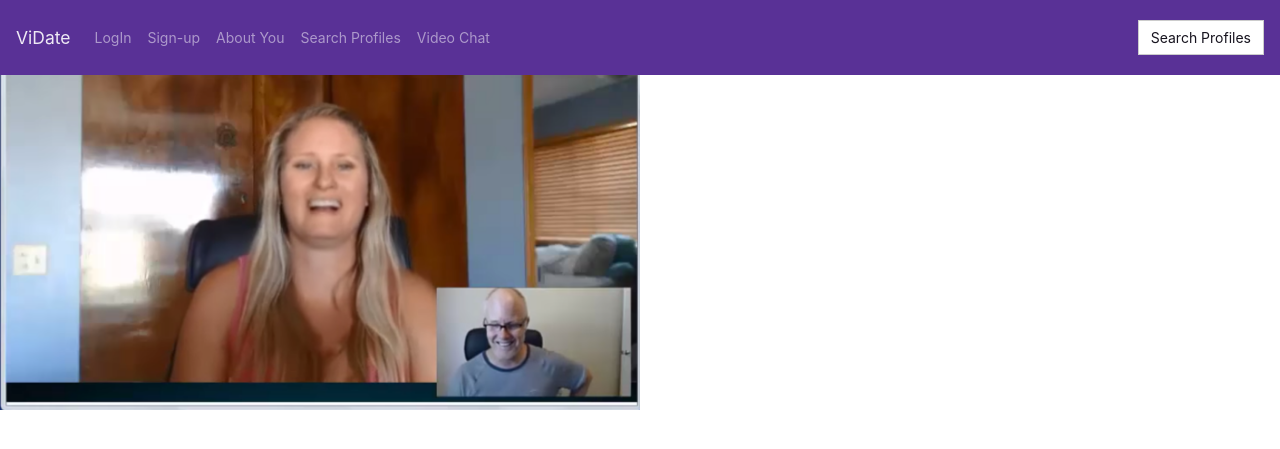
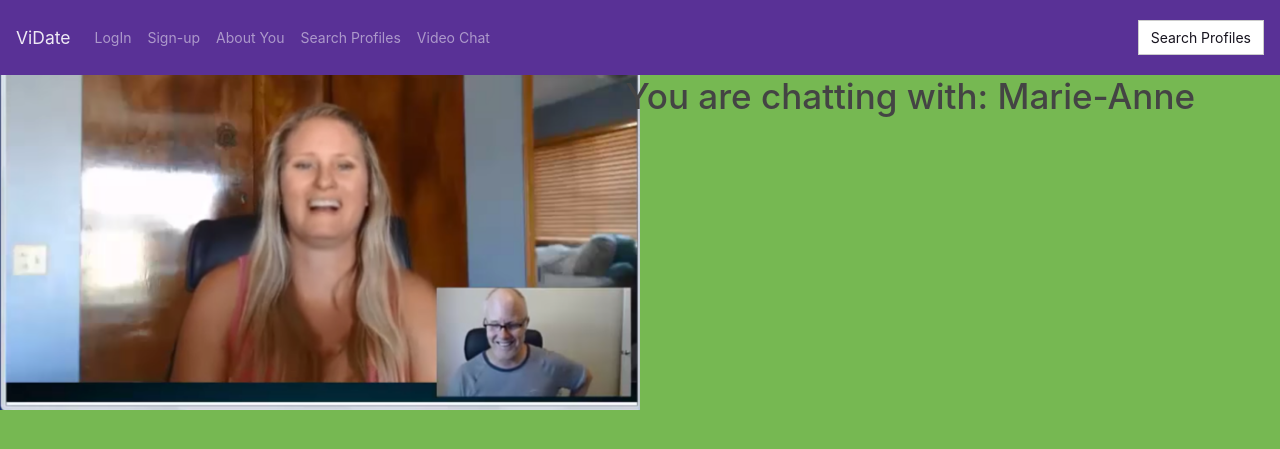
Before and after one commit to GSCrawley/mydatingapp, a Flask app: page /video in a window 1280 px wide. Shown: the top 449 px of the page. Run offline with Flask 2, Linux system fonts and the light colour scheme; some libraries are stand-ins or nearby versions.

Commit message:
made background uniform

```diff
--- a/app.py
+++ b/app.py
@@ -22,6 +22,10 @@ def signup():
 def login():
   return render_template('login.html', login=login)
 
+@app.route('/profiles')
+def profiles():
+  return render_template('profiles.html', profiles=profiles)
+
 @app.route('/video')
 def video():
   return render_template('video.html', video=video)
--- a/profiles.html
+++ /dev/null
@@ -1,6 +0,0 @@
-<!-- templates/profile.html -->
-{% extends 'base.html' %}
-
-{% block content %}
-
-{% endblock %}
--- a/templates/about.html
+++ b/templates/about.html
@@ -55,7 +55,8 @@ License URL: http://creativecommons.org/licenses/by/3.0/
 						<option value="Friends w/Benefits">
 						<option value="Shut up and Do Me.">
 						</datalist>
-
+					<input class="text" type="text" name="bio" placeholder="Write a few sentences about yourself." required="">
+					</form>
 					<div class="wthree-text" style="padding-top: 1em">
 						<label class="anim">
 							<input type="checkbox" class="checkbox" required="">
--- a/templates/video.html
+++ b/templates/video.html
@@ -2,13 +2,20 @@
 {% extends 'base.html' %}
 
 {% block content %}
+
+<h1> You are chatting with: Marie-Anne </h1>
+
 <style>
     body {
-background-image: url(static/vidchat.png);
-background-size: 50%;
-/* background-position: center;  */
-background-repeat: no-repeat;
+        background-color: #76B852;
+        background-image: url(static/vidchat.png);
+        background-size: 50%;
+        /* background-position: center;  */
+        background-repeat: no-repeat;
+    }
 
+    h1 {
+        text-align: right;
     }
 
 </style>
```
Also changed, not shown: templates/login.html (+2 -11 lines), templates/profiles.html (added, +11 -0 lines).
